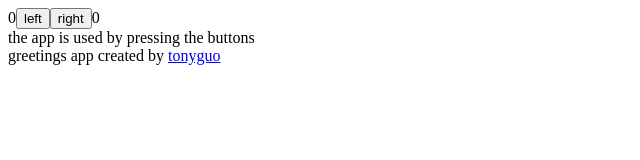
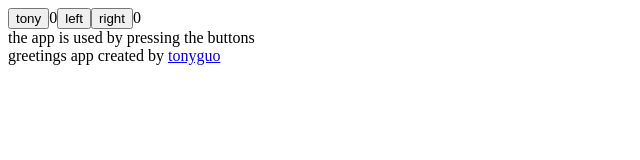
Before and after one commit to Tonyguo0/FullStackOpen2022_Part1, a React (Create React App) app in the folder practice/part1/: page / in a window 1280 px wide. Shown: the top 160 px of the page, without its empty margins (0-640 px from the left). Built offline with nearby package versions, Linux system fonts and the light colour scheme.

Commit message:
part 1d: function that returns a function 1

```diff
--- a/practice/part1/src/App.js
+++ b/practice/part1/src/App.js
@@ -26,12 +26,17 @@ const App = () => {
     setRight(right + 1);
   };
 
+  const Hello = (word) => () => {
+    console.log("Hello ", word);
+  };
+
   // setTimeout(() => setCounter(counter + 1), 1000);
   // console.log("rendering...", counter);
   const name = "Tony";
   const age = 10;
   return (
     <>
+      <button onClick={Hello("Tony")}>tony</button>
       {left}
       <Button handleClick={handleLeftClick} text="left" />
       <Button handleClick={handleRightClick} text="right" />
```
